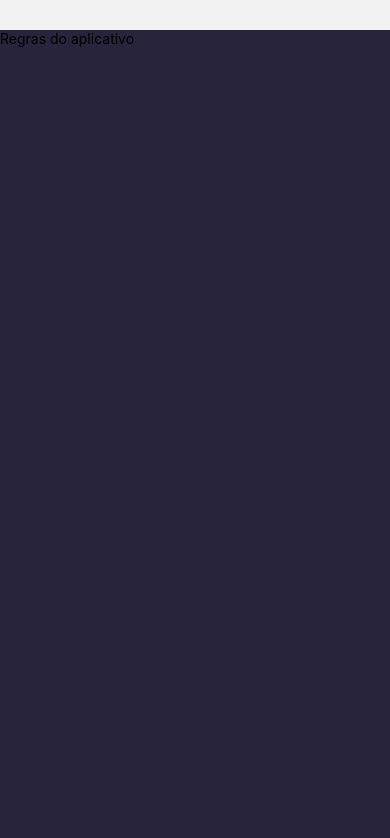
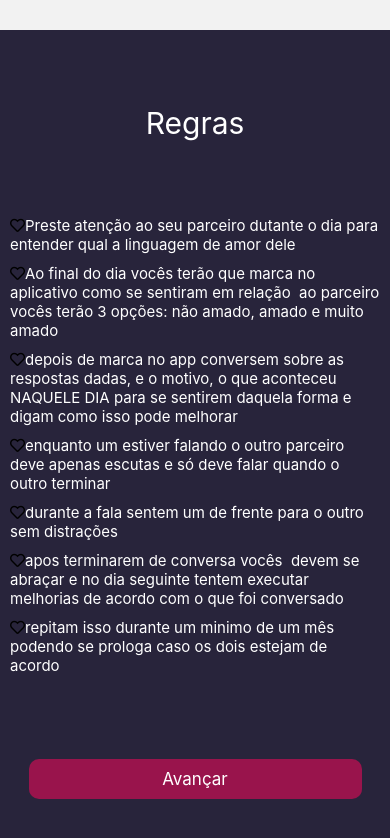
Before and after one commit to denner-august/proximo-nivel, a React Native app: screen /Regras in a window 390 px wide. Shown: the top 838 px of the page. Built offline with nearby package versions, Linux system fonts and the light colour scheme.

Commit message:
adicionando regras a tela e icone heart, e organizando component

```diff
--- a/components/apresentação/Regras.tsx
+++ b/components/apresentação/Regras.tsx
@@ -1,10 +1,53 @@
-import { View, Text } from "react-native";
+import { View, Text, StyleSheet } from "react-native";
+
+import { Titulo } from "../ferramentas/titulo";
 import { BaseTela } from "../base";
+import { ButtonNext } from "../ferramentas/buttonNext";
+import { windowHeight } from "../ferramentas/dispositivo";
+import { FontAwesome5 } from "@expo/vector-icons";
+
+import RegrasAPP from "../../regras.json";
 
 export function Regras() {
+  const heartIcon = <FontAwesome5 name="heart" size={15} color="black" />;
+
+  function RenderRegras() {
+    return RegrasAPP.regras.map((item) => {
+      return (
+        <View key={item} style={style.ContainerRegras}>
+          <Text style={style.regras}>
+            {heartIcon}
+            {item}
+          </Text>
+        </View>
+      );
+    });
+  }
+
   return (
     <BaseTela>
-      <Text>Regras do aplicativo</Text>
+      <View style={style.Container}>
+        <Titulo titulo="Regras" />
+        <View>{RenderRegras()}</View>
+        <ButtonNext buttonTitle="Avançar" />
+      </View>
     </BaseTela>
   );
 }
+
+const style = StyleSheet.create({
+  Container: {
+    height: windowHeight,
+    justifyContent: "space-evenly",
+    alignItems: "center",
+    paddingHorizontal: 10,
+  },
+
+  ContainerRegras: {
+    marginBottom: 10,
+  },
+  regras: {
+    color: "#fff",
+    fontSize: 15,
+  },
+});
```
